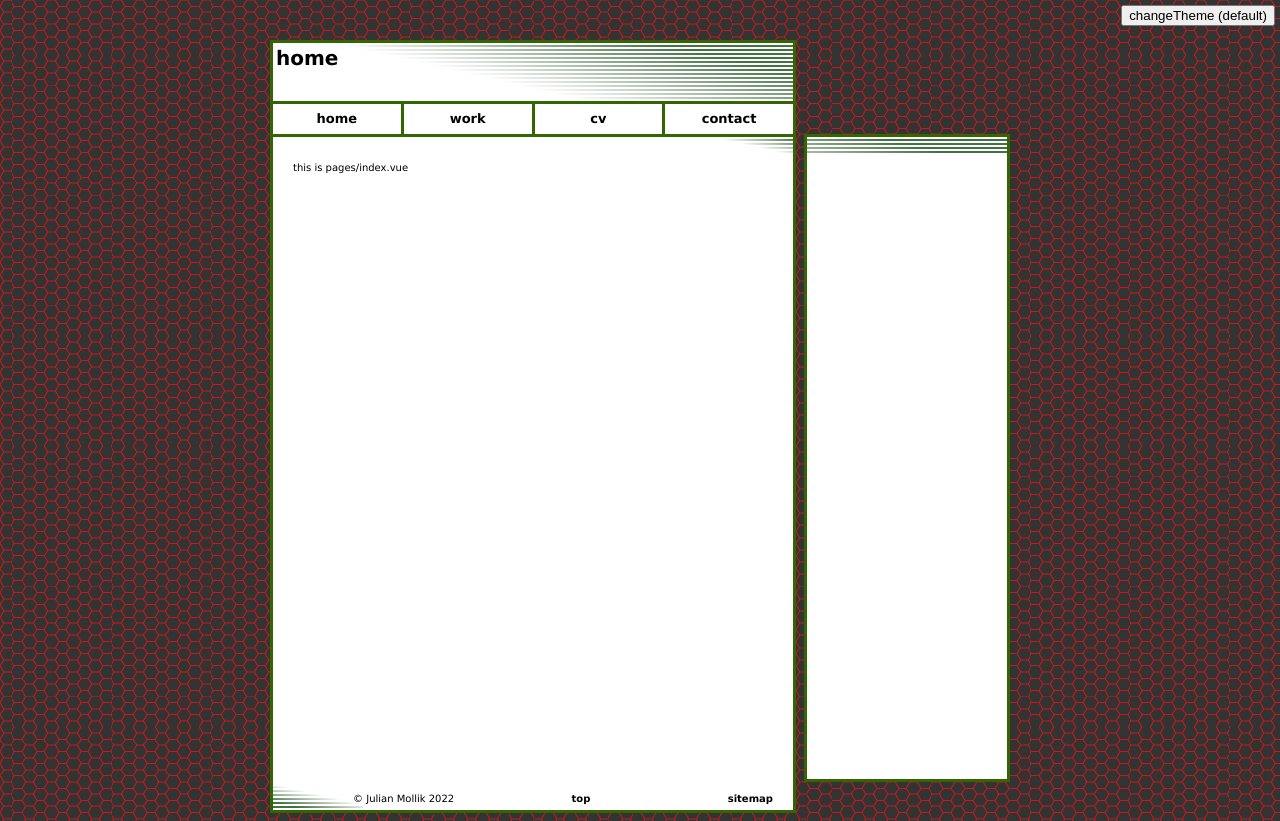
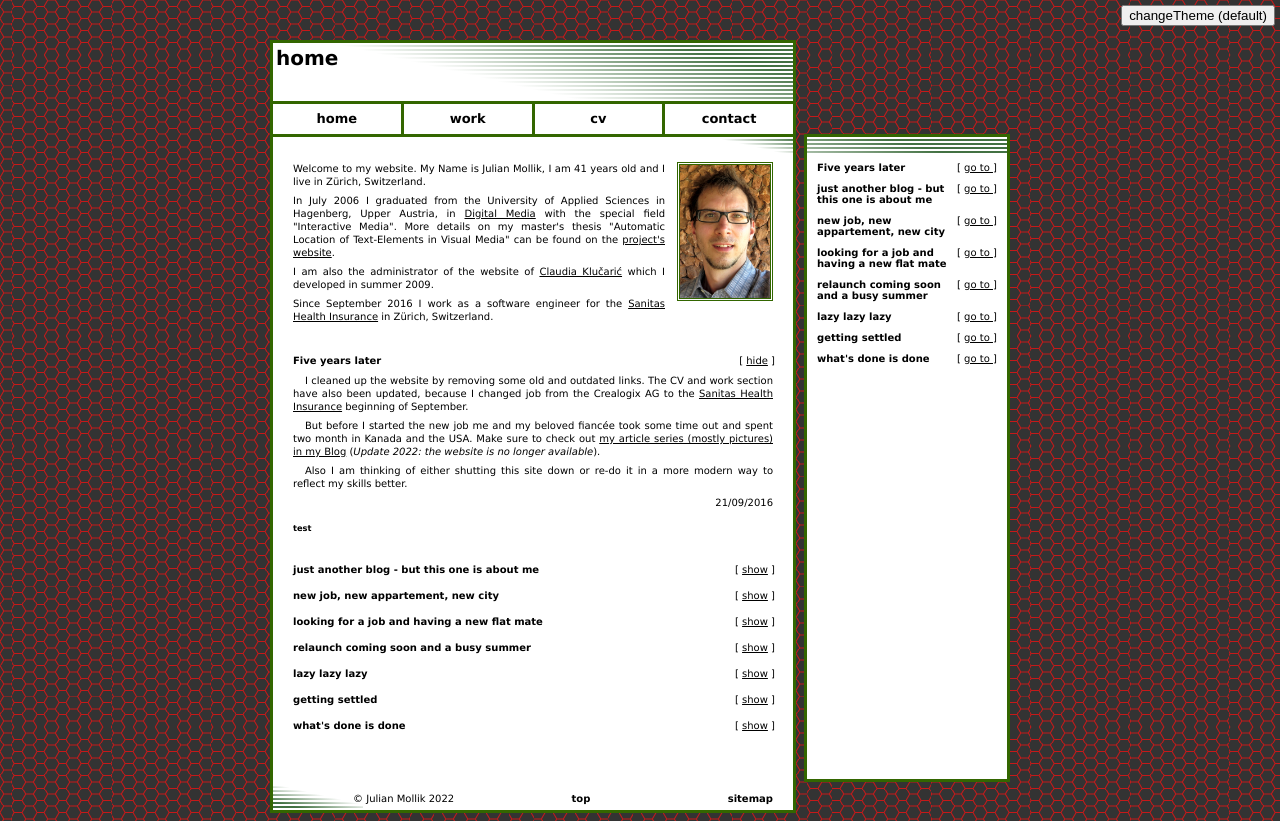
Before and after one commit to jule256/creative-coding.net, a Nuxt app: page / in a window 1280 px wide. Built offline with nearby package versions, Linux system fonts and the light colour scheme.

Commit message:
added intro and news entries

```diff
--- a/pages/index.vue
+++ b/pages/index.vue
@@ -1,17 +1,142 @@
 <template>
     <div class="content">
         <main class="main">
-            this is pages/index.vue
+            <div class="intro">
+                <div class="text">
+                    <p>
+                        Welcome to my website. My Name is Julian Mollik, I am {{ age }} years old and I live in Zürich,
+                        Switzerland.
+                    </p>
+                    <p>
+                        In July 2006 I graduated from the University of Applied Sciences in Hagenberg, Upper Austria, in
+                        <NuxtLink href="http://dm.fh-hagenberg.at/"
+                            title="external link: website Digital Media (german)">Digital Media</NuxtLink> with the
+                        special
+                        field "Interactive Media". More details on my master's thesis "Automatic Location of
+                        Text-Elements in Visual Media" can be found on the <NuxtLink
+                            href="http://thesis.creative-coding.net/"
+                            title="external link: website thesis Julian Mollik (german)">project's website</NuxtLink>.
+                    </p>
+                    <p>
+                        I am also the administrator of the website of <NuxtLink href="http://claudia.klucaric.eu/"
+                            title="external Website: Claudia Klučarić">Claudia Klučarić</NuxtLink> which I developed in
+                        summer
+                        2009.
+                    </p>
+                    <p>
+                        Since September 2016 I work as a software engineer for the <NuxtLink
+                            href="http://www.sanitas.com/" title="external website: Sanitas Health Insurance Website">
+                            Sanitas Health Insurance</NuxtLink> in
+                        Zürich, Switzerland.
+                    </p>
+                </div>
+                <div class="picture">
+                    <img class="framed" src="/picture/julian.mollik.jpg" data-width="90" data-height="133">
+                </div>
+            </div>
+            <div class="news">
+                <NewsEntry v-for="(newsEntry, index) in newsList" :data="newsEntry" @status-change="handleStatusChange"
+                    @update-height="handleHeightUpdate" />
+            </div>
         </main>
-        <Sidebar class="sidebar" name="home"></Sidebar>
+        <Sidebar class="sidebar" name="home">
+            <SidebarEntry v-for="(newsEntry, index) in newsList" :headline="newsEntry.headline" :id="newsEntry.id"
+                @go-to="handleGoTo" @mouse-enter="enableHighlight" @mouse-leave="disableHighlight" />
+        </Sidebar>
     </div>
 </template>
 
 <script setup>
-const emit = defineEmits(['updateTitle']);
+import { news as newsListRaw } from '../api/news.js'
+import { DEFAULT_NEWS_STORY_HEIGHT, OPEN_NEWS_STORIES_BY_DEFAULT } from '../config/config.js'
+
+const newsList = ref([])
+
+const emit = defineEmits(['updateTitle'])
+
 onMounted(() => {
     emit('updateTitle', 'home')
+
+    newsList.value = newsListRaw.reverse().map((newsListEntry, index) => {
+        newsListEntry.isHighlighted = false
+        newsListEntry.isExpanded = index < OPEN_NEWS_STORIES_BY_DEFAULT
+        newsListEntry.height = DEFAULT_NEWS_STORY_HEIGHT
+        return newsListEntry
+    })
 })
+
+const age = computed(() => {
+    const today = new Date();
+    const birthDate = new Date('1981/02/13');
+    const m = today.getMonth() - birthDate.getMonth();
+    let age = today.getFullYear() - birthDate.getFullYear();
+    return (m < 0 || (m === 0 && today.getDate() < birthDate.getDate())) ? age - 1 : age;
+})
+
+const isElementInViewport = (el, expandedHeight) => {
+    const lowerEnd = el.offsetTop + el.offsetHeight + expandedHeight
+    return lowerEnd < window.scrollY + window.innerHeight && lowerEnd > window.scrollY
+}
+
+const handleGoTo = id => {
+    const target = document.querySelector(`#news-entry-${id}`);
+    const index = newsList.value.findIndex(newsListEntry => newsListEntry.id === id)
+
+    if (isElementInViewport(target, newsList.value[index].height)) {
+        target.scrollIntoView({ behavior: "smooth" })
+        newsList.value[index].isExpanded = true
+    } else {
+        if (newsList.value[index].isExpanded) {
+            target.scrollIntoView({ behavior: "smooth" })
+        } else {
+            let scrollTimeout;
+            const scrollHandler = () => {
+                clearTimeout(scrollTimeout)
+                scrollTimeout = setTimeout(() => {
+                    console.log('Scroll ended')
+                    removeEventListener('scroll', scrollHandler)
+                    newsList.value[index].isExpanded = true
+                }, 100)
+            }
+            addEventListener('scroll', scrollHandler)
+            target.scrollIntoView({ behavior: "smooth" })
+        }
+    }
+}
+const enableHighlight = id => {
+    newsList.value[newsList.value.findIndex(newsListEntry => newsListEntry.id === id)].isHighlighted = true
+}
+const disableHighlight = id => {
+    newsList.value[newsList.value.findIndex(newsListEntry => newsListEntry.id === id)].isHighlighted = false
+}
+
+// @todo ➔ make "expand" & "collaps" re-usable constants
+const handleStatusChange = data => {
+    newsList.value[newsList.value.findIndex(newsListEntry => newsListEntry.id === data.id)].isExpanded = data.type === 'expand'
+}
+
+const handleHeightUpdate = data => {
+    newsList.value[newsList.value.findIndex(newsListEntry => newsListEntry.id === data.id)].height = parseInt(data.height, 10)
+}
+
 </script>
 <style lang="postcss" scoped>
+.intro {
+    display: grid;
+    grid-template-columns: 372px 90px;
+    gap: 0 12px;
+    margin-bottom: 19px;
+
+    .text {
+        text-align: justify;
+    }
+
+    .picture {
+        width: 100px;
+
+        .framed {
+            width: 90px;
+        }
+    }
+}
 </style>
```
